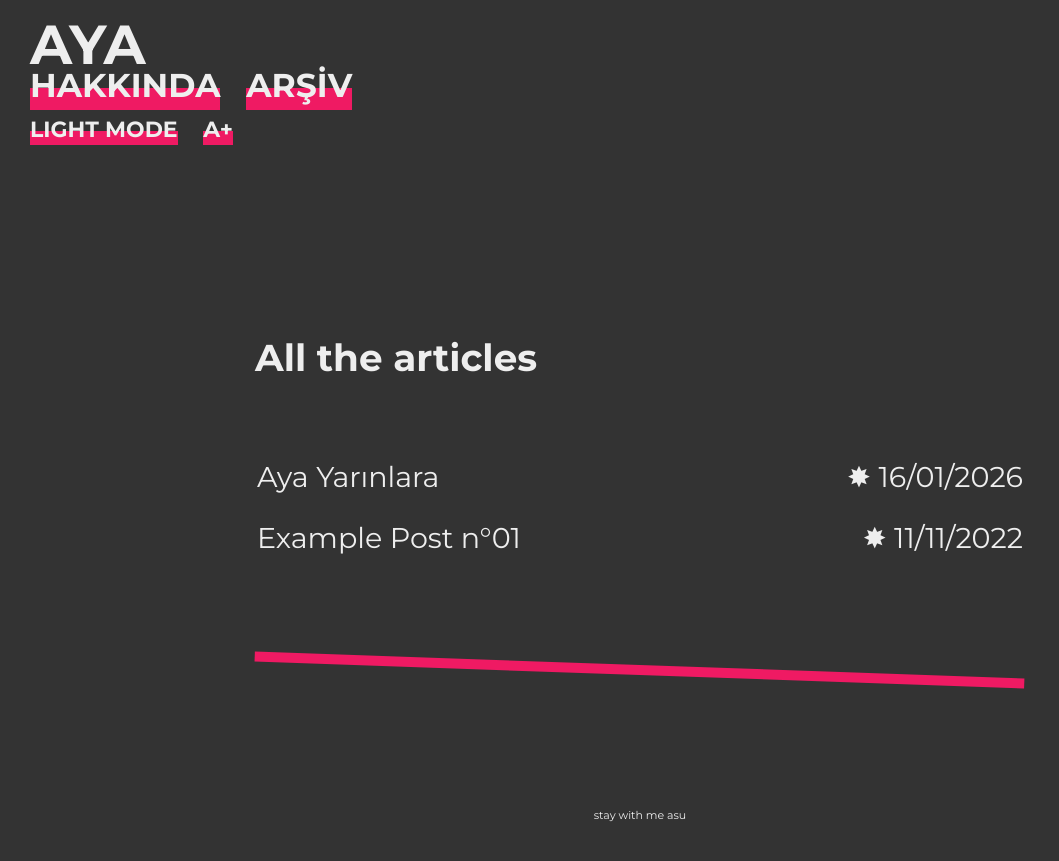
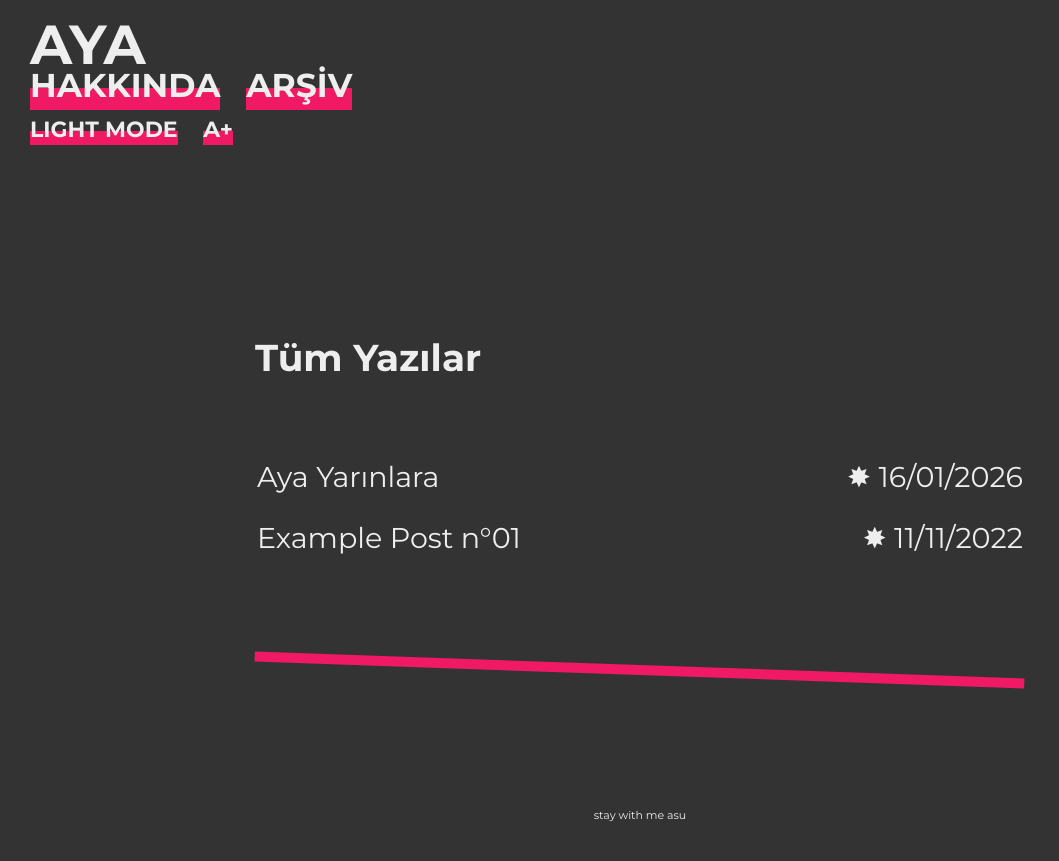
Before and after one commit to yyzeka/aya, a Jekyll site: the page built from archives.md, in a window 1280 px wide. Shown: the top 861 px of the page, without its empty margins (0-1059 px from the left). Built offline with Jekyll 4.4.1, drawn with Linux system fonts in a browser that asks for light colours.

Commit message:
Update archives.html

```diff
--- a/_layouts/archives.html
+++ b/_layouts/archives.html
@@ -2,7 +2,7 @@
 layout: default
 ---
 <article>
-    <h1 class="custom-pages-title">All the articles</h1>
+    <h1 class="custom-pages-title">Tüm Yazılar</h1>
     <table class="archives-table">
         {% for post in site.posts %}
             <tr>
```
